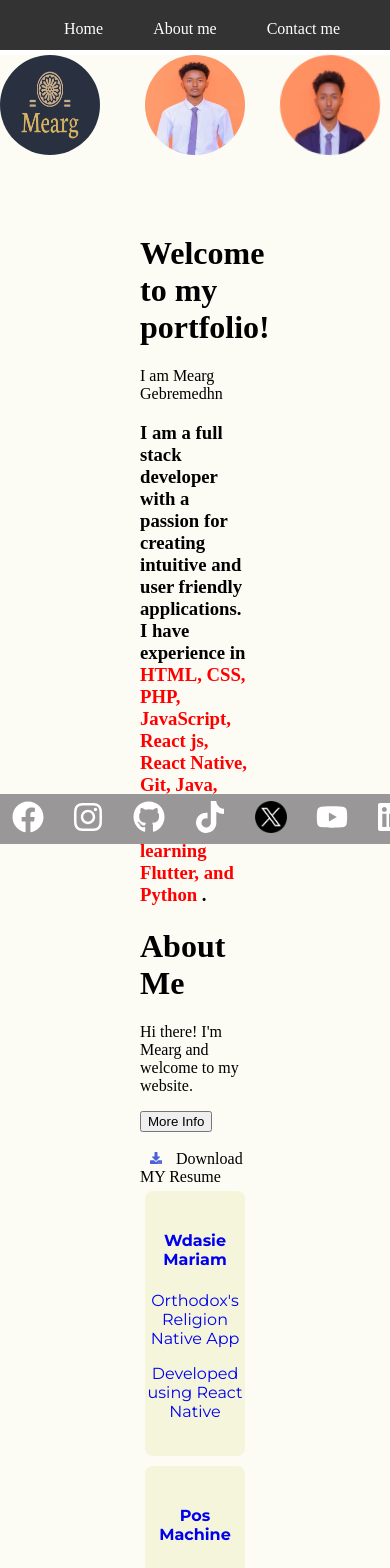
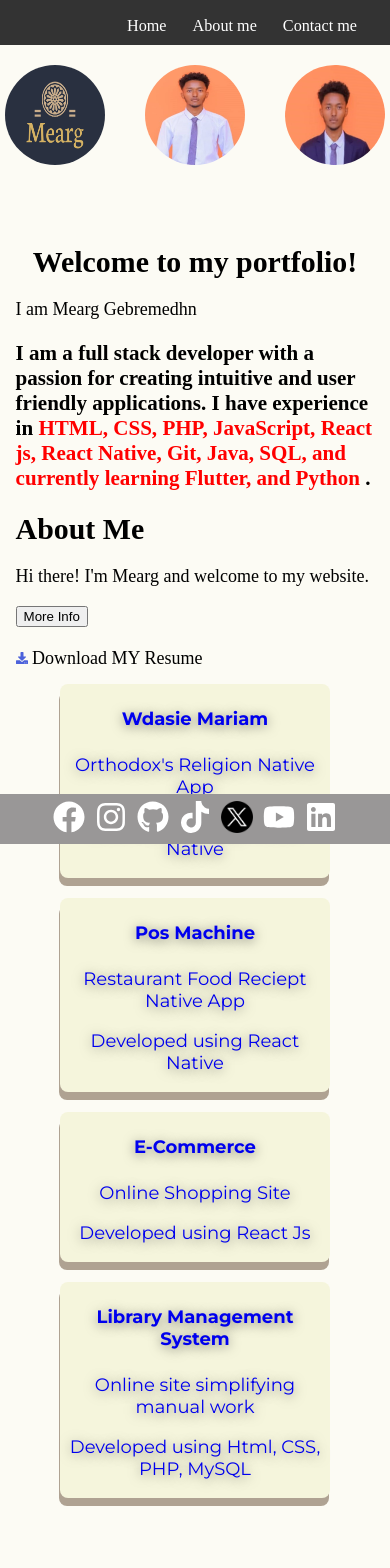
Before and after one commit to maggie-ghub/portfolio, a React (Create React App) app: page /about in a window 390 px wide. Shown: the top 1568 px of the page. After the commit the page ends 1543 px from the top, so only its background shows below. Built offline with nearby package versions, Linux system fonts and the light colour scheme; the HTML template or start-up script is replaced by a standard one; a web font is replaced by a local one.

Commit message:
mobile size responsive

```diff
--- a/src/App.js
+++ b/src/App.js
@@ -15,34 +15,39 @@ import { motion } from 'framer-motion'
 
 const headerVariants = {
   hidden:{
-    opacity: 0,
-    y: -100
+      opacity:0,
+      y: '-100vh'
   },
   visible:{
-    y:0,
-    opacity: 1,
-    transition:{
-      type: 'spring',
-      delay: 1.5
+      opacity:1,
+      y: 0,
+      duration: 1.5,
+      transition: {
+          type: "spring",
+          mass: 0.4,
+          stiffness: 90,
+          damping: 8,
+
       }
   }
 }
 
 const App = () => {
     return (
-        <div>
+        <div style={{width: '100%'}}>
             <Nav />
             <img src={mearg} alt='Logo' className='logo'/>
             <img src={profile1} alt='Profile_Picture' className='profile' />
             <img src={profile3} alt='pro' className='tocenter' />
             <div className='content'>
-                <motion.div
+                <motion.h1
                   variants={headerVariants}
-                  intial="hidden"
-                  animate="visible">
-                    <h1>
-                      Welcome to my portfolio!
-                    </h1></motion.div>
+                  initial="hidden"
+                  animate= "visible"
+                >
+                  <center>Welcome to my portfolio! </center>
+                </motion.h1>
+
                 <p>I am Mearg Gebremedhn</p>
                 <h3>I am a full stack developer with a passion for creating intuitive and user friendly
                     applications. I have experience in <strong style={{color:'red'}}> HTML, CSS, PHP, JavaScript, React js, React Native, Git, Java, SQL, and
--- a/src/components/About.js
+++ b/src/components/About.js
@@ -3,17 +3,32 @@ import './SocialMediaIcons.css'
 import { Link } from 'react-router-dom';
 import Mearg_Gebremedhns_CV from './Mearg_Gebremedhns_CV.pdf';
 import { FaDownload } from 'react-icons/fa';
-import {motion} from 'framer-motion';
+import { motion} from 'framer-motion';
+
+
+const aboutVariants = {
+    hidden:{
+        opacity:0,
+        x: '100vw'
+    },
+    visible:{
+        opacity:1,
+        x: 0,
+        duration: 1.5,
+        transition: {
+            type: "spring",
+            stiffness: 90,
+            damping: 12,
+        }
+    }
+}
 
 const About = () => {
     const [showMore, setShowMore] = useState(false);
   return (
     <>
         <h1>About Me</h1>
-        <motion.div className="about-content"
-            initial={{opacity:0}}
-            animate={{opacity:1}}
-        >
+        <div className="about-content">
             <p>Hi there! I'm Mearg and welcome to my website.</p>
 
             <button onClick={()=>setShowMore(!showMore)}>{ showMore ? "Less Info" : "More Info"}</button>
@@ -24,10 +39,14 @@ const About = () => {
                     <p>I am a software engineer with experience in web development using JavaScript</p>
                 </section>
             )}<br/><br/>
-            <a href={Mearg_Gebremedhns_CV} download="Resume.pdf" ><FaDownload className='downloadResume' size={12}/></a> Download MY Resume
+            <a href={Mearg_Gebremedhns_CV} download="Resume.pdf" style={{marginBottom:'105px'}}><FaDownload className='downloadResume' size={12}/></a> Download MY Resume
 
-        </motion.div>
-        <div className='projects-container'>
+        </div>
+        <motion.div className='projects-container'
+            variants={aboutVariants}
+            initial="hidden"
+            animate= "visible"
+        >
             <div className='project-one'>
                 <div>
                     <Link to={"#"} >
@@ -66,7 +85,7 @@ const About = () => {
 
                 </div>
             </div>
-        </div>
+        </motion.div>
     </>
   )
 }
--- a/src/components/Contact.js
+++ b/src/components/Contact.js
@@ -1,5 +1,23 @@
 import React from 'react'
 import './nav.css'
+import {motion} from 'framer-motion';
+
+const contactVariants = {
+  hidden:{
+      opacity:0,
+      x: '100vw'
+  },
+  visible:{
+      opacity:1,
+      x: 0,
+      duration: 1.5,
+      transition: {
+          type: "spring",
+          stiffness: 90,
+          damping: 12,
+      }
+  }
+}
 
 const Contact = () => {
   return (
@@ -9,7 +27,11 @@ const Contact = () => {
             <li className='social-links'>Email: <a href='mailto: meagmage@gmail.com'>meagmage@gmail.com</a></li>
             <li>Phone: <a href='+251-934-982-039'>+251-934-982-039</a></li>
         </ul>
-      <div>
+      <motion.div
+        variants = {contactVariants}
+        initial = "hidden"
+        animate = "visible"
+      >
         <form action='https://formspree.io/f/xnqeywvo' method='POST' className='form'>
           <label for='name'>Name: </label>
           <input type='text' placeholder='Enter Your Name' name='name' required/><br/><br/>
@@ -19,7 +41,7 @@ const Contact = () => {
           <textarea cols={13} rows={12} required name='message' className='message'></textarea><br/><br/><br/><br/>
           <input type='submit' value='Send' className='submit-btn'/>
         </form>
-      </div>
+      </motion.div>
     </div>
 
   )
--- a/src/components/SocialMediaIcons.css
+++ b/src/components/SocialMediaIcons.css
@@ -2,9 +2,13 @@ html, body {
   height: 100%;
   margin: 0;
   padding: 0;
+  font-size: 1.125rem;
+  background-color: #FCFBF4;
 }
+
+
 #root{
-  background-color: #FCFBF4;
+  /* background-color: #FCFBF4; */
   min-height: 100%;
 }
 .logo{
@@ -17,14 +21,14 @@ html, body {
   display: block;
   height: 100px;
   margin: auto;
-  margin-top: 55px;
+  margin-top: 65px;
   width: 100px;
   border-radius: 50%;
 }
 .profile{
   right: 0;
   top: 0;
-  margin-top: 55px;
+  margin-top: 65px;
   margin-right: 10px;
   width: 100px;
   height: 100px;
@@ -32,6 +36,7 @@ html, body {
   border-radius: 50%;
   rotate: 4deg;
 }
+
 a {
     margin: 0 10px;
     text-decoration: none;
@@ -95,9 +100,13 @@ a {
     flex-direction: row;
     flex-wrap: wrap;
     text-align: center;
+    margin-top: 10px;
     /* justify-content: flex-end; */
   }
   .project-one > div{
+    /* box-shadow: -1px 8px .5px rgba(0, 0, 0, 0.4); */
+    box-shadow: -1px 8px .5px rgba(61, 30, 0, 0.4);
+    text-shadow: 0px 2px 12px rgba(0, 0, 0, 0.5);
     border-radius: 8px;
     background-color: #F5F5DC;
     color: #3D1E00;
@@ -113,6 +122,8 @@ a {
     transition: transform 0.3s ease-in-out;
   }
   .project-two > div:first-child {
+    box-shadow: -1px 8px .5px rgba(61, 30, 0, 0.4);
+    text-shadow: 0px 2px 12px rgba(0, 0, 0, 0.5);
     background-color: #F5F5DC;
   }
   .project-two > div:first-child:hover , .project-one > div:hover{
@@ -127,3 +138,67 @@ a {
   .downloadResume:hover{
     transform: scale(1.4);
   }
+
+  @media(max-width:768px){
+    body{
+      font-size: 1rem;
+    }
+    .content{
+      padding-left: 4vw;
+      padding-right: 4vw;
+      margin-bottom: 10vh;
+    }
+    .content > h1{
+      font-size: 1.66rem;
+    }
+    .logo{
+      width: (30%-10%);
+      height: 100px;
+      /* margin-top: 3.2rem; */
+      display: block;
+      position: absolute;
+      margin-left: 5px;
+    }
+    .tocenter{
+      width: 30%;
+      display: block;
+      margin: -30 auto auto auto;
+
+      width: 100px;
+
+    }
+    .profile{
+      width: (30%-10%);
+      display: block;
+      margin-right: 5px;
+      position: absolute;
+    }
+    .footer{
+      justify-content: center;
+      align-items: center;
+      gap: .55rem;
+      height: 50px;
+      width: 100vw;
+      /* width: fit-content; */
+      padding: 0;
+      margin: 0;
+    }
+    a {
+      margin: 0;
+    }
+    .project-two, .project-one{
+      flex-direction: column;
+      margin-left: 10vw;
+      margin-right: 10vw;
+      /* justify-content: flex-end; */
+    }
+
+  }
+
+  @media(max-width:1024px) {
+    .project-one, .project-two{
+      flex-direction: column;
+      gap: 10px;
+    }
+
+  }
--- a/src/components/nav.css
+++ b/src/components/nav.css
@@ -6,7 +6,7 @@
     top: 0;
     left: 0;
     position: fixed;
-    height: 30px;
+    height: 3%;
     width: 100%;
     z-index: 999;
     padding:10px;
@@ -18,12 +18,11 @@
     border-radius: 20px;
     justify-content:center;
     align-items: center;
-    color: red;
     float: right;
     padding-right: 35px;
 }
 .link-child{
-    padding: 10px 15px;
+    padding: 7px 15px;
     color: black;
     display: inline-block;
     transition: background-color 0.3s, border-radius 0.3s; /* Smooth transition for hover effect */
@@ -32,14 +31,19 @@
     color: white;
 }
 .link-child:hover{
-    background-color: #746bc6;
+    /* background-color: #747475;  */
+    background-color: #17161d;
     border-radius: 5px;
-    color: white;
+    color: #bee1f1;
+    /* color: #2fff00; */
+    border-radius: 5px;
+    /* color: white;  */
     align-items: center;
     justify-content: center;
 }
 .social-links{
     text-decoration: none;
+    width: 100%;
 }
 .social-links ul{
     list-style: none;
@@ -48,25 +52,21 @@
     margin-top: 80px;
 }
 
-  .link-child:hover {
-    background-color: #746bc6;
-    border-radius: 5px;
-    color: #2fff00;
-  }
   .form{
     text-align: center;
     padding: 30px;
     border: 2px solid gray;
     border-radius: 15px;
-    width: fit-content;
+    width: 25%;
     max-width: 100%;
     max-height: 100%;
     margin: auto;
-    height:50vh;
+    height:70%;
     align-items: center;
     justify-content: center;
   }
   .form > input, .form .message{
+    /* width: 80%;to contain the width of the form or its parent */
     text-align: center;
     border-radius: 15%;
   }
@@ -85,9 +85,43 @@
   .submit-btn:hover{
     background-color: #f0f0f0;
   }
-/*
+  @media(max-width:1024px){
+    body{
+      /* margin: 0; */
+     }
+  .container{
+    height: 3%;
+    width: 100%;
+  }
+  .link-child{
+    font-size: 1rem;
+    padding: 7px 8px;
+  }
+
+    .form{
+      width: 60%;
+      height: 30vh;
+      /* margin: 280px; */
+
+    }
+    .form > input, .form .message {
+      width: fit-content; /* prevents the input filed from out of the boundary*/
+      margin: 10 0px;
+    }
+    textarea{
+      height: 30%;
+    }
+    /* .social-links > .form{
+      margin-bottom: 70px;
+  } */
+
+  }
 @media(max-width:768px){
-    .container{
+  .link-child{
+    font-size: .9rem;
+    padding: 7px 8px;
+}
+    /* .container{
         flex-direction: column;
         align-items: center;
         background-color: #d11414;
@@ -97,9 +131,57 @@
         align-items: center;
         gap: 15rem;
         padding: 0 1rem;
+    } */
+    .container{
+      height: 3%;
+      width: 100%;
+  }
+     body{
+      margin: 0;
+     }
+    .form{
+      /* min-width: 100%; */
+      max-height: 100%;
+      width: fit-content;
+      height: 30vh;
+      /* margin: 5px;
+      padding: 5px; */
+
+    }
+    .form > input, .form .message {
+      /* width: 100%; */
+      /* height: 100%; */
+      /*width: auto;  prevents the input filed from out of the boundary
+      width: 100% - 20%; */
+      margin: 10 0px;
+    }
+    textarea{
+      height: 30%;
     }
 }
 
+/* @media(max-width:1024px){
+  .form{
+    text-align: center;
+
+
+      max-height: 100%;
+      margin: 0px;
+      align-items: center;
+      justify-content: center;
+      width: 25%;
+      height:100vh;
+      margin: 5px;
+      padding: 5px;
+  }
+  .form > input, .form .message{
+    text-align: center;
+    width: 50vw;
+
+  }
+} */
+
+/*
         the bootom codes are comented before
         .container{
             display: flex;
@@ -112,8 +194,4 @@
     border-radius: 8px;
 
 }
-
-.white-link{
-    background: white; color: balck;
-}
  */
```
Lines whose indentation alone changed are shown as unchanged.
